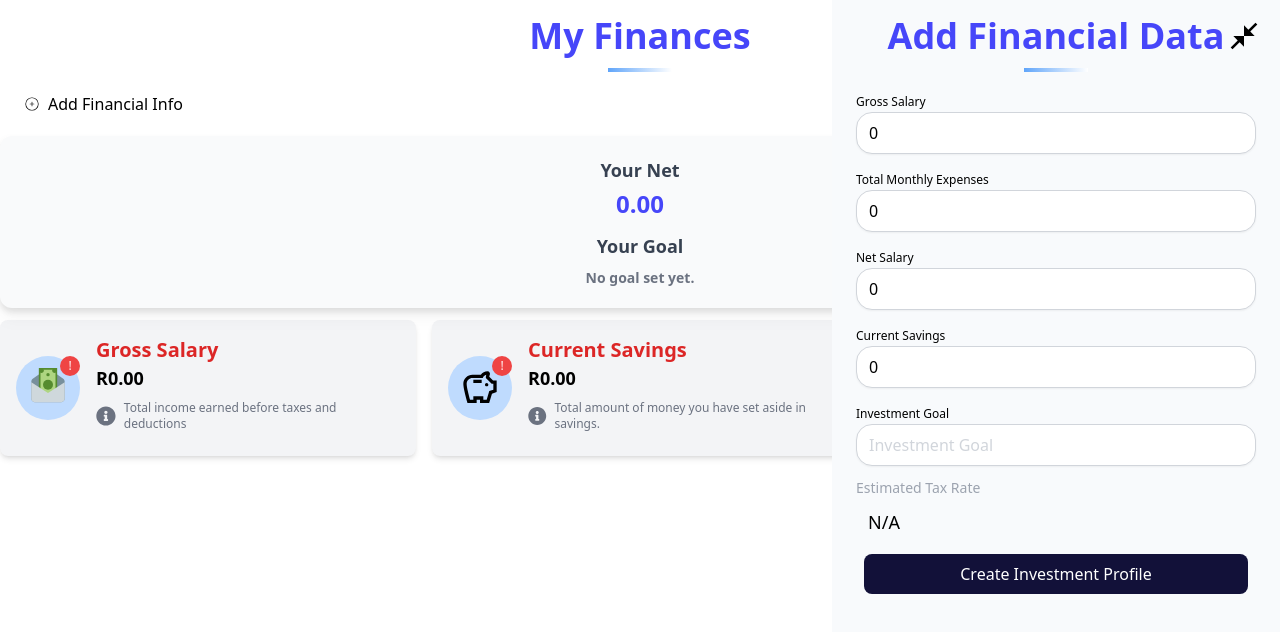
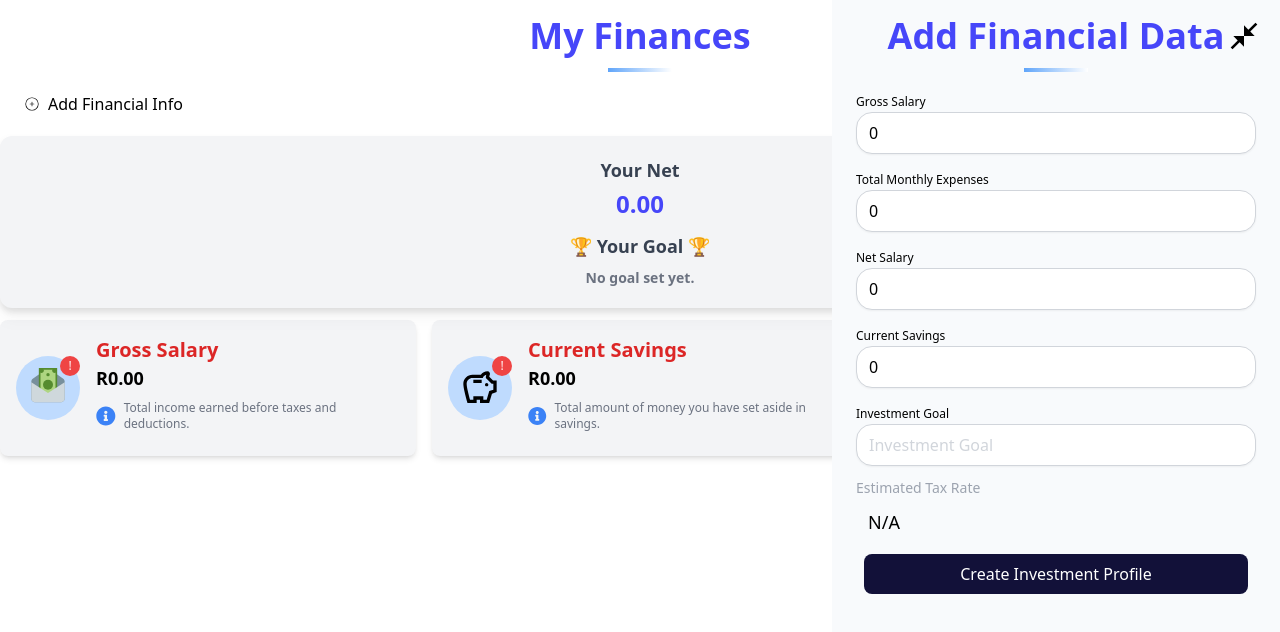
Before and after one commit to refilwe-tech/invest-smart-web, a React (Vite) app: page /finances/new in a window 1280 px wide. Shown: the top 632 px of the page. Built offline with nearby package versions, Linux system fonts and the light colour scheme; no server answers.

Commit message:
Remap pages

```diff
--- a/package.json
+++ b/package.json
@@ -25,6 +25,7 @@
     "lodash": "^4.17.21",
     "lucide-react": "^0.487.0",
     "react": "^18.2.0",
+    "react-datepicker": "^8.3.0",
     "react-dom": "^18.2.0",
     "react-dropzone": "^14.2.3",
     "react-hot-toast": "^2.5.2",
--- a/src/components/common/finance-card.tsx
+++ b/src/components/common/finance-card.tsx
@@ -34,7 +34,7 @@ export const FinanceCard: FC<FinanceCardProps> = ({
           <h2 className="text-red-600 text-xl font-bold">{title}</h2>
           <h3 className="text-lg font-bold">R{total}</h3>
           <div className="flex w-full items-center py-2 gap-2 text-gray-500">
-            <FaInfoCircle className="w-5 h-5" />
+            <FaInfoCircle className="w-5 h-5 text-blue-500" />
             <p className="text-xs">{description}</p>
           </div>
         </div>
--- a/src/components/common/nav-bar.tsx
+++ b/src/components/common/nav-bar.tsx
@@ -91,12 +91,12 @@ export const NavBar = () => {
       {
         path: "/invest",
         icon: <GiReceiveMoney />,
-        name: "Create Financial Plan",
+        name: "Investment Analysis",
       },
       {
         path: "/plan",
         icon: <IoPieChartOutline />,
-        name: "My Plan",
+        name: "My Plans",
       },
     ],
   };
--- a/src/components/forms/invest-form.tsx
+++ b/src/components/forms/finances-form.tsx
@@ -7,15 +7,15 @@ import { useMutation, useQueryClient } from "@tanstack/react-query";
 import { Button, InputField } from "../common";
 import { financialService, type UserFinances } from "@project/services";
 
-export type InvestmentFormProps = {
+export type FinancesFormProps = {
   initialValues: UserFinances;
   isEdit?: boolean;
 };
 
-export const InvestForm = ({
+export const FinancesForm = ({
   isEdit = false,
   initialValues,
-}: InvestmentFormProps) => {
+}: FinancesFormProps) => {
   const queryClient = useQueryClient();
   const navigate = useNavigate();
   const refresh = () => navigate({ to: "/finances" });
--- a/src/components/forms/index.ts
+++ b/src/components/forms/index.ts
@@ -3,5 +3,5 @@ export * from './register-form'
 export * from './profile-form'
 export * from './user-form'
 export * from './edit-user-form'
-export * from './invest-form'
+export * from './finances-form'
 export * from './edit-admin-form'
--- a/src/components/layouts/container.tsx
+++ b/src/components/layouts/container.tsx
@@ -1,4 +1,4 @@
-import { FC, ReactNode } from "react";
+import type { FC, ReactNode } from "react";
 
 export type ContainerProps = {
   children: ReactNode,
--- a/src/components/pages/app-pages/home-page.tsx
+++ b/src/components/pages/app-pages/home-page.tsx
@@ -15,7 +15,7 @@ import { COLORS, Heading, PieGraph } from "@project/components";
 export const HomePage = () => {
   const { user } = useUserStore();
   const { token } = useAuthStore();
-  const { data: financialData } = useQuery({
+  const { data: financialData, isLoading:financialDataLoading } = useQuery({
     queryKey: ["financialData"],
     queryFn: () => financialService.getFinancialGraph(user?.id ?? ""),
     enabled: !!token && user.userRole === USER_ROLES.USER,
@@ -34,7 +34,7 @@ export const HomePage = () => {
   });
 
   return (
-    <PageLayout isLoading={isLoading}>
+    <PageLayout isLoading={isLoading||financialDataLoading}>
       <section>
         <h3 className="text-lg">
           Welcome back, <strong>{`${user?.firstName ?? ""}`}</strong>
@@ -175,7 +175,7 @@ export const HomePage = () => {
               <p className="text-xs"></p>
             </section>
           </section>
-          <Heading heading="My Finances" />
+          <Heading heading="Financial Overview" />
           <section className="w-full h-80 flex items-center drop-shadow-2xl rounded-xl bg-white">
             <PieGraph data={financialData?.categories ?? []} />
             <section className="flex flex-col w-full gap-2">
--- a/src/components/pages/app-pages/invest-page.tsx
+++ b/src/components/pages/app-pages/invest-page.tsx
@@ -1,11 +1,14 @@
+import { useState } from "react";
+
 import { Heading } from "@project/components/common";
 import { PageLayout } from "@project/components/layouts";
 
 export const InvestPage = () => {
+  const [showResults, setShowResults] = useState(false);
   return (
     <PageLayout>
+        <Heading heading="Investment Analyses" />
       <section className="flex flex-col gap-2">
-        <Heading heading="Financial Calculator" />
       </section>
     </PageLayout>
   );
--- a/src/components/pages/app-pages/my-finances.page.tsx
+++ b/src/components/pages/app-pages/my-finances.page.tsx
@@ -42,7 +42,7 @@ export const MyFinancesPage = () => {
           </section>
         </Button>
       )}
-      <Container>
+      <Container color="bg-gray-100">
         <section className="grid place-items-center gap-3">
           <section className="flex flex-col items-center gap-1">
             <h3 className="text-lg font-semibold text-gray-700">Your Net</h3>
@@ -51,7 +51,8 @@ export const MyFinancesPage = () => {
             </p>
           </section>
           <section className="flex flex-col items-center gap-2">
-            <h3 className="text-lg font-semibold text-gray-700">Your Goal</h3>
+
+            <h3 className="text-lg font-semibold text-gray-700">🏆 Your Goal 🏆</h3>
             <p className="text-sm font-bold text-gray-500">
               {data?.investmentGoal ?? "No goal set yet."}
             </p>
@@ -63,7 +64,7 @@ export const MyFinancesPage = () => {
           icon={<FcMoneyTransfer className="w-10 h-10" />}
           total={data?.grossSalary??"0.00"}
           title="Gross Salary"
-          description={"Total income earned before taxes and deductions"}
+          description={"Total income earned before taxes and deductions."}
           updated={!!data?.profileId}
         />
         <FinanceCard
--- a/src/components/pages/app-pages/new-finances-page.tsx
+++ b/src/components/pages/app-pages/new-finances-page.tsx
@@ -1,9 +1,10 @@
-import { Heading, InvestForm, PageLayout } from "@project/components";
-import { financialService, userProfileModel } from "@project/services";
-import { useUserStore } from "@project/store/user-store";
 import { useQuery } from "@tanstack/react-query";
 import { useLocation, useNavigate } from "@tanstack/react-router";
 import { MdOutlineCloseFullscreen } from "react-icons/md";
+
+import { FinancesForm, Heading, PageLayout } from "@project/components";
+import { financialService, userProfileModel } from "@project/services";
+import { useUserStore } from "@project/store/user-store";
 
 export const AddFinancesPage = () => {
   const location = useLocation();
@@ -40,7 +41,7 @@ export const AddFinancesPage = () => {
           <MdOutlineCloseFullscreen className="w-8 h-8 hover:text-primary-dark" />
         </button>
         <Heading heading={`${isEdit ? "Edit" : "Add"} Financial Data`} />
-        <InvestForm initialValues={initialValues} isEdit={isEdit} />
+        <FinancesForm initialValues={initialValues} isEdit={isEdit} />
       </section>
     </PageLayout>
   );
```
Also changed, not shown: 1 other file (tests, documents, lock files or other folders).
